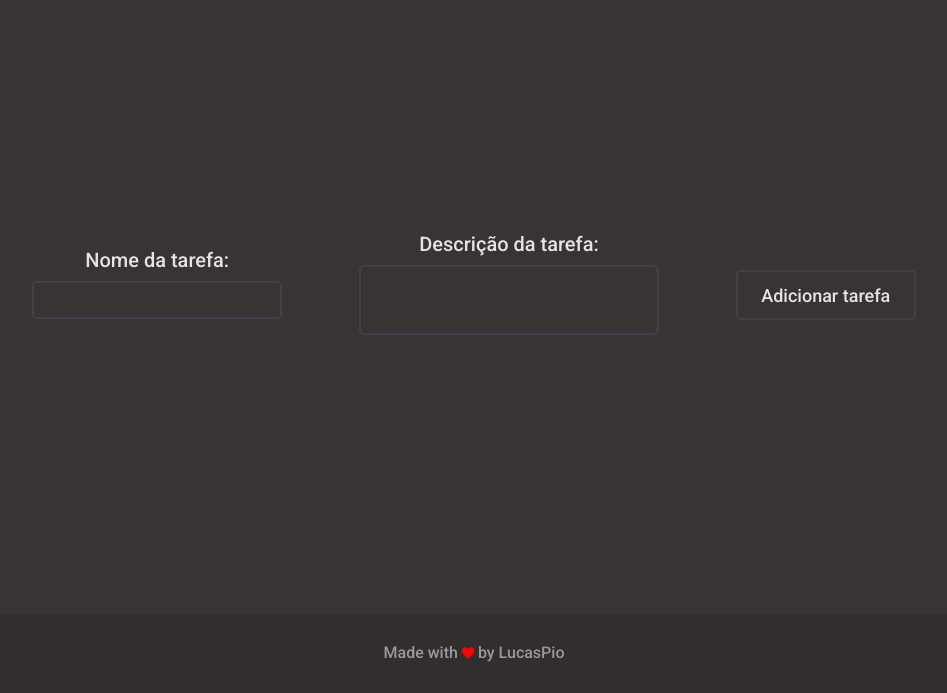
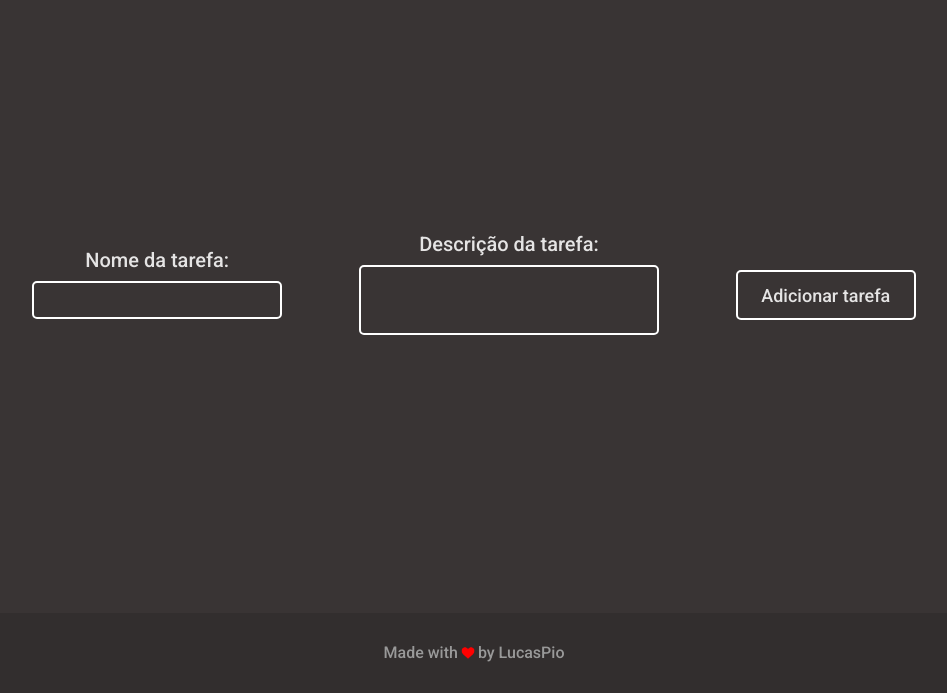
Before and after one commit to LukasPio/MyQuests, a website: page index.html in a window 1280 px wide. Shown: the part 107-800 px from the top of the page, without its empty margins (166-1113 px from the left). Drawn offline with Linux system fonts and the light colour scheme.

Commit message:
alterando border: input/button

```diff
--- a/sass/colors/colors.scss
+++ b/sass/colors/colors.scss
@@ -1,3 +1,4 @@
 $primary-font-color: #999999;
 $secondary-background-color: #322e2e;
 $secondary-font-color: #e5e4e4;
+$border-color: white;
--- a/sass/design/content.scss
+++ b/sass/design/content.scss
@@ -36,11 +36,11 @@
 }
 
 #task-name {
-  @include input-style(transparent, solid #40404b 2px, 250px, 20px);
+  @include input-style(transparent, solid $border-color 2px, 250px, 20px);
 }
 
 #task-description {
-  @include input-style(transparent, solid #40404b 2px, 300px, 15px);
+  @include input-style(transparent, solid $border-color 2px, 300px, 15px);
   height: 70px;
   resize: none;
 }
@@ -81,7 +81,7 @@
   transition: 0.4s;
   border-radius: 5px;
   background-color: transparent;
-  border: solid #40404b 2px;
+  border: solid $border-color 2px;
   font-size: 18px;
   min-width: 180px;
   color: $secondary-font-color;
```
Also changed, not shown: css/style.css, 1 other file.
